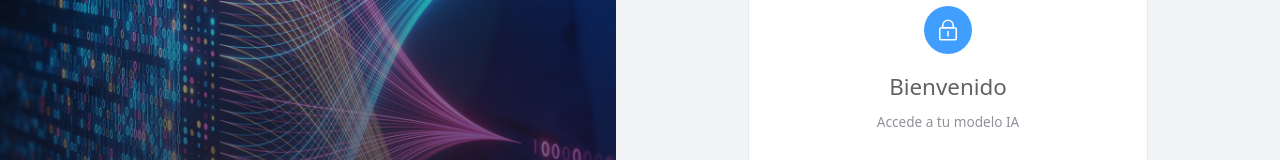
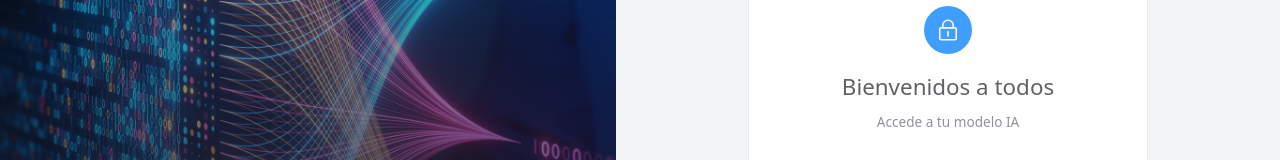
Before and after one commit to Sadituwu/proyecto_claro, a Vue app in the folder frontend/: page /login in a window 1280 px wide. Shown: the part 241-401 px from the top of the page. Built offline with nearby package versions, Linux system fonts and the light colour scheme; no server answers.

Commit message:
cambios de prueba

```diff
--- a/frontend/src/views/auth/Login.vue
+++ b/frontend/src/views/auth/Login.vue
@@ -69,7 +69,7 @@ onMounted(async () => {
               <Lock />
             </el-icon>
           </el-avatar>
-          <h2 class="el-text is-bold" style="font-size: 1.4rem">Bienvenido</h2>
+          <h2 class="el-text is-bold" style="font-size: 1.4rem">Bienvenidos a todos</h2>
           <p class="el-text el-text--info" style="font-size: 0.85rem">Accede a tu modelo IA</p>
         </div>
         <el-form @submit.prevent="handleLogin" class="login-form">
```
